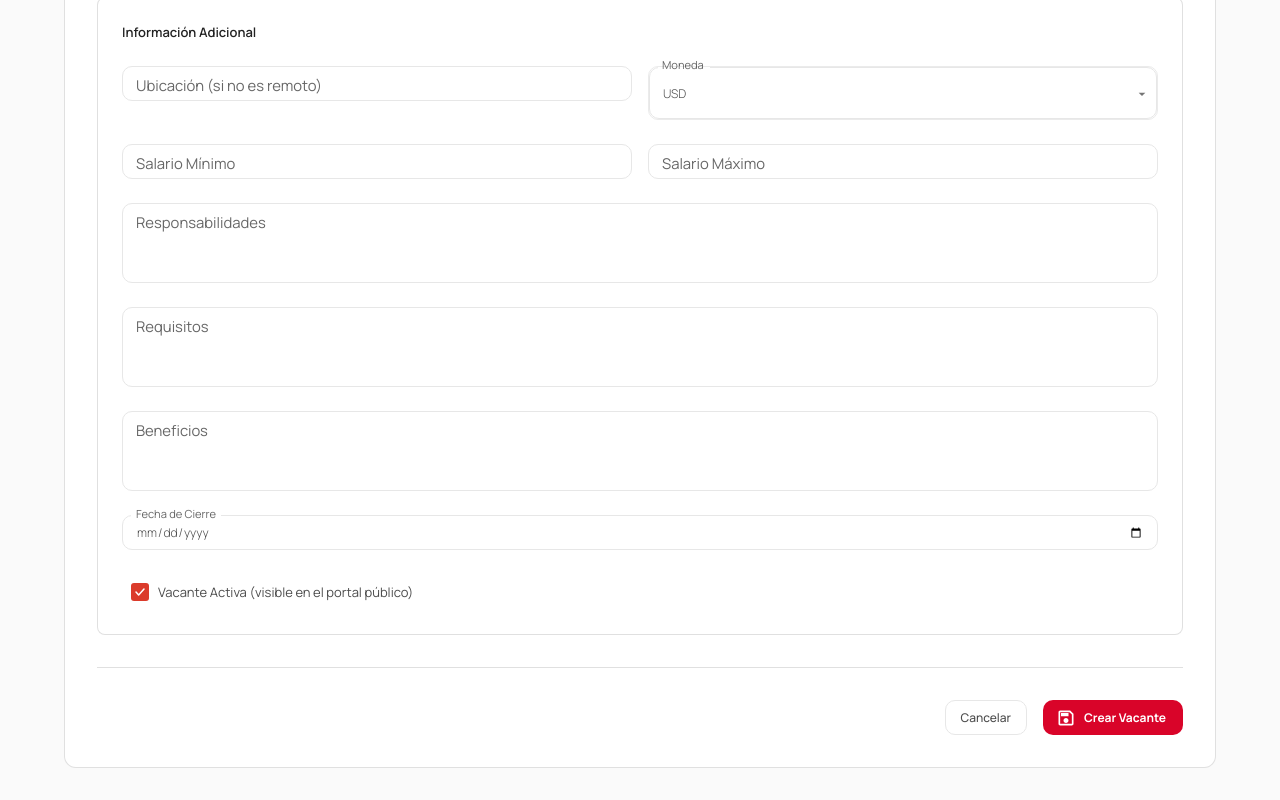
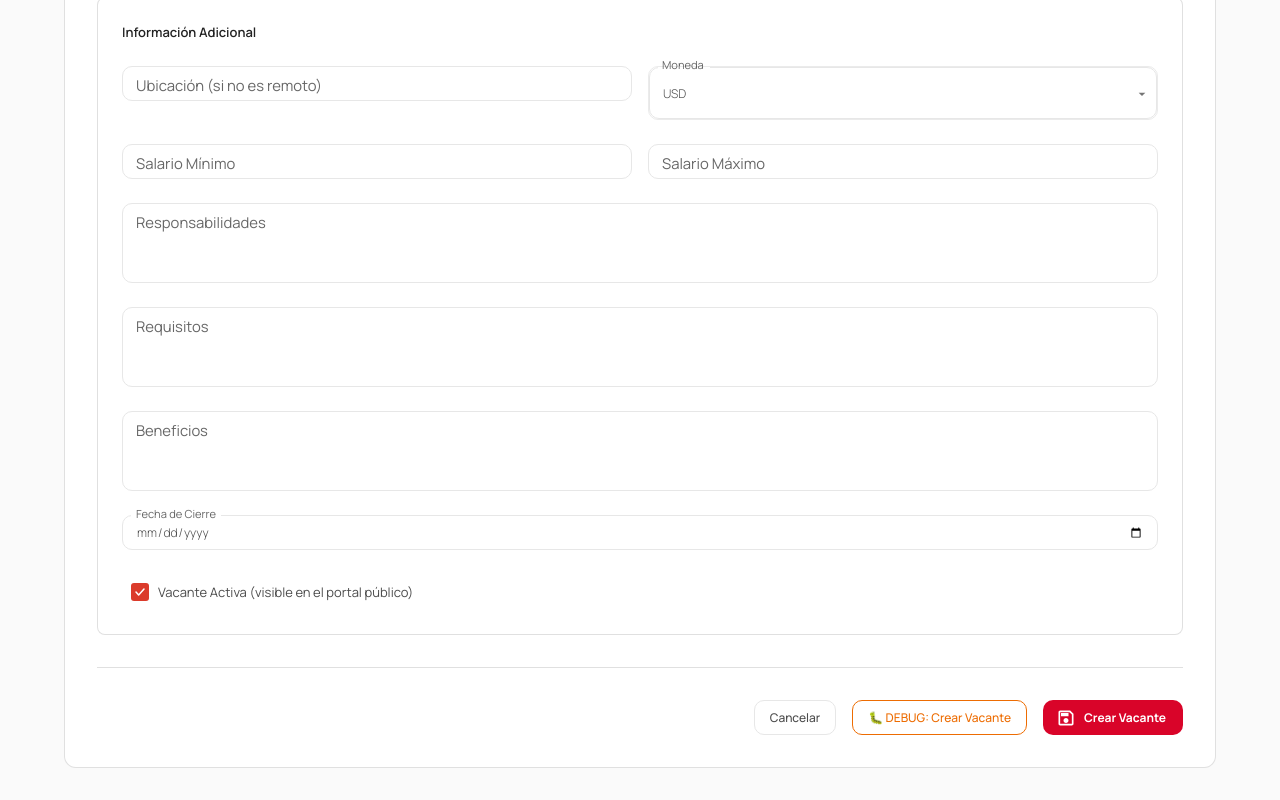
Before and after one commit to cesarlq/t1referidos, a Next.js app: page /admin/vacantes/nueva in a window 1280 px wide. Shown: the part 908-1708 px from the top of the page. Built offline with nearby package versions, Linux system fonts and the light colour scheme; no server answers.

Commit message:
feat: Add debug submission functionality to VacanteForm component

```diff
--- a/src/components/admin/VacanteForm.tsx
+++ b/src/components/admin/VacanteForm.tsx
@@ -149,6 +149,55 @@ const VacanteForm: React.FC<VacanteFormProps> = ({ initialData, onSubmitAction,
       console.error('💥 Error inesperado en handleSubmit:', error);
       const errorMessage = error instanceof Error ? error.message : 'Error desconocido';
       setServerError(`Error inesperado: ${errorMessage}`);
+    }
+  };
+
+  // Función de debug que ejecuta la acción directamente
+  const handleDebugSubmit = async (values: VacanteFormData) => {
+    console.log('🐛 DEBUG: Iniciando handleDebugSubmit');
+    console.log('🐛 DEBUG: Valores recibidos:', values);
+
+    try {
+      // Datos de prueba mínimos
+      const testData: VacanteFormData = {
+        titulo_puesto: values.titulo_puesto || 'Test Vacante Debug',
+        departamento: values.departamento || 'IT',
+        modalidad: values.modalidad || 'remoto',
+        descripcion_puesto: values.descripcion_puesto || 'Esta es una vacante de prueba para debugging. '.repeat(5),
+        tecnologias_requeridas: values.tecnologias_requeridas.filter(t => t.trim() !== '') || ['JavaScript'],
+        ubicacion: values.ubicacion || '',
+        salario_rango_min: values.salario_rango_min === '' ? '' : values.salario_rango_min,
+        salario_rango_max: values.salario_rango_max === '' ? '' : values.salario_rango_max,
+        moneda: values.moneda === '' ? '' : values.moneda,
+        responsabilidades: values.responsabilidades || '',
+        requisitos: values.requisitos || '',
+        beneficios: values.beneficios || '',
+        fecha_cierre: values.fecha_cierre || '',
+        esta_activa: values.esta_activa ?? true,
+      };
+
+      console.log('🐛 DEBUG: Datos de prueba preparados:', testData);
+
+      console.log('🐛 DEBUG: Ejecutando onSubmitAction directamente...');
+      const response = await onSubmitAction(testData);
+      console.log('🐛 DEBUG: Respuesta directa:', response);
+
+      if (response.success) {
+        console.log('🐛 DEBUG: ¡Éxito! La vacante se creó correctamente');
+        setServerError(null);
+        alert('¡DEBUG: Vacante creada exitosamente!');
+        router.push('/admin/vacantes');
+        router.refresh();
+      } else {
+        console.error('🐛 DEBUG: Error en la respuesta:', response.error);
+        setServerError(`DEBUG Error: ${response.error}`);
+        alert(`DEBUG Error: ${response.error}`);
+      }
+    } catch (error) {
+      console.error('🐛 DEBUG: Error inesperado:', error);
+      const errorMessage = error instanceof Error ? error.message : 'Error desconocido';
+      setServerError(`DEBUG Error inesperado: ${errorMessage}`);
+      alert(`DEBUG Error inesperado: ${errorMessage}`);
     }
   };
 
@@ -510,6 +559,30 @@ const VacanteForm: React.FC<VacanteFormProps> = ({ initialData, onSubmitAction,
                     >
                       Cancelar
                     </Button>
+
+                    {/* Botón de Debug - Solo visible con ?debug=true */}
+                    {(process.env.NODE_ENV === 'development' ||
+                      (typeof window !== 'undefined' && window.location.search.includes('debug=true'))) && (
+                      <Button
+                        variant="outlined"
+                        color="warning"
+                        onClick={() => handleDebugSubmit(values)}
+                        disabled={isLoading}
+                        sx={{
+                          textTransform: 'none',
+                          borderColor: 'warning.main',
+                          color: 'warning.main',
+                          '&:hover': {
+                            borderColor: 'warning.dark',
+                            color: 'warning.dark',
+                            bgcolor: 'warning.50'
+                          }
+                        }}
+                      >
+                        🐛 DEBUG: Crear Vacante
+                      </Button>
+                    )}
+
                     <Button
                       type="submit"
                       variant="contained"
```
